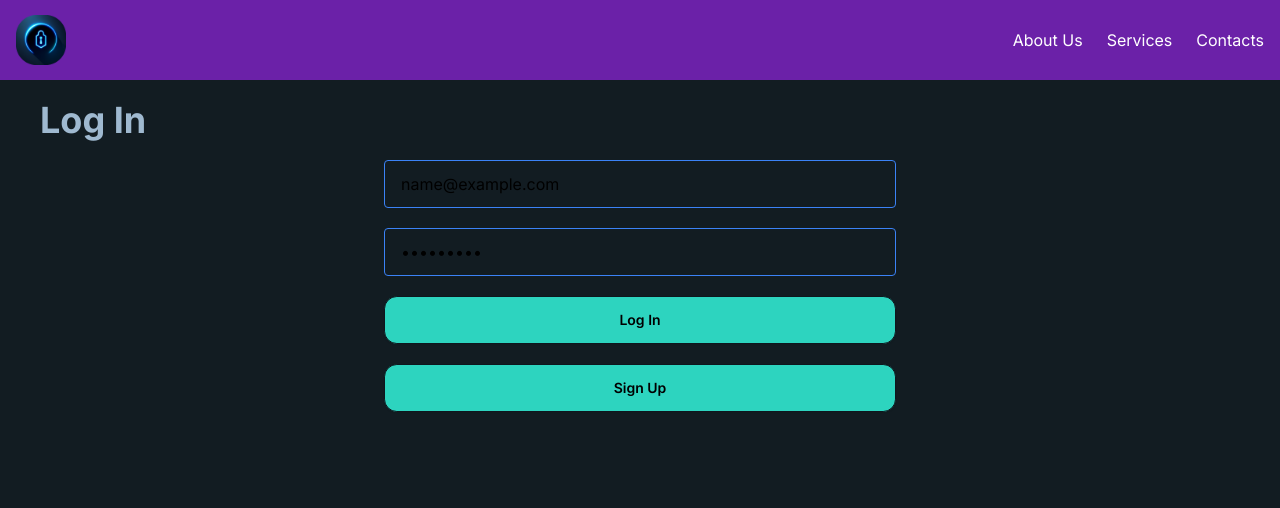
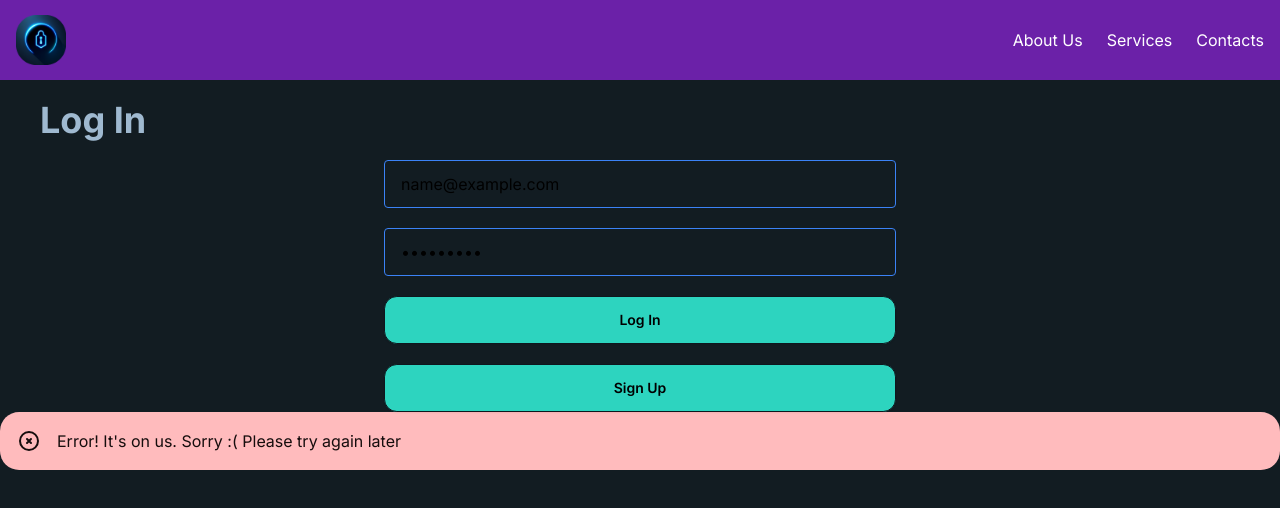
Before and after one commit to FabioKaelin/password-safe, a Next.js app in the folder frontend-safe/: page /login in a window 1280 px wide. Both pictures are taken after typing "name@example.com", "Sample123" into the empty fields and a click on the button "Log In". Shown: the top 508 px of the page. Built offline with nearby package versions, Linux system fonts and the light colour scheme; no server answers.

Commit message:
Error alert modal is shown when login process fails

```diff
--- /dev/null
+++ b/frontend-safe/src/app/components/ErrorAlert.tsx
@@ -0,0 +1,15 @@
+type ErrorAlertProps = {
+    message: string;
+};
+export default function ErrorAlert({message}: ErrorAlertProps) {
+    return (
+        <div role="alert" className="alert alert-error">
+            <svg xmlns="http://www.w3.org/2000/svg" className="stroke-current shrink-0 h-6 w-6" fill="none"
+                 viewBox="0 0 24 24">
+                <path strokeLinecap="round" strokeLinejoin="round" strokeWidth="2"
+                      d="M10 14l2-2m0 0l2-2m-2 2l-2-2m2 2l2 2m7-2a9 9 0 11-18 0 9 9 0 0118 0z"/>
+            </svg>
+            <span>{message}</span>
+        </div>
+    );
+}
--- a/frontend-safe/src/app/login/page.tsx
+++ b/frontend-safe/src/app/login/page.tsx
@@ -5,6 +5,7 @@ import Header from "../components/Header";
 import Link from "next/link";
 import {LogInToVault} from "./api";
 import {useRouter} from "next/navigation";
+import ErrorAlert from "@/app/components/ErrorAlert";
 
 export type User = {
     email: string;
@@ -13,23 +14,23 @@ export type User = {
 
 export default function LogIn() {
     const [user, setUser] = useState<User>({email: "", password: ""});
-
+    const [errorMessage, setErrorMessage] = useState<string | null>(null); // State to hold error message
     const router = useRouter();
 
     const handleLogIn = async (e: React.FormEvent) => {
         e.preventDefault();
+        setErrorMessage(null);
         try {
             const resp = await LogInToVault(user);
-            // TODO comment out in end product
-            console.log(resp.json())
 
             if (resp.status === 200) {
                 router.push("/vault");
-            } else {
-                router.push("/loginfailed");
+            } else if (resp.status === 401) {
+                setErrorMessage("Error! The log in failed. Please ensure your email and password is correct");
             }
         } catch (error) {
             console.error("Error logging in:", error);
+            setErrorMessage("Error! It's on us. Sorry :( Please try again later");
         }
     }
 
@@ -48,6 +49,7 @@ export default function LogIn() {
                     <Link href="/register " className="btn bg-teal-400 hover:bg-teal-500 text-black">Sign Up</Link>
                 </form>
             </div>
+            {errorMessage && <ErrorAlert message={errorMessage} />} {/* Conditionally render ErrorAlert */}
         </div>
     );
 }
```
